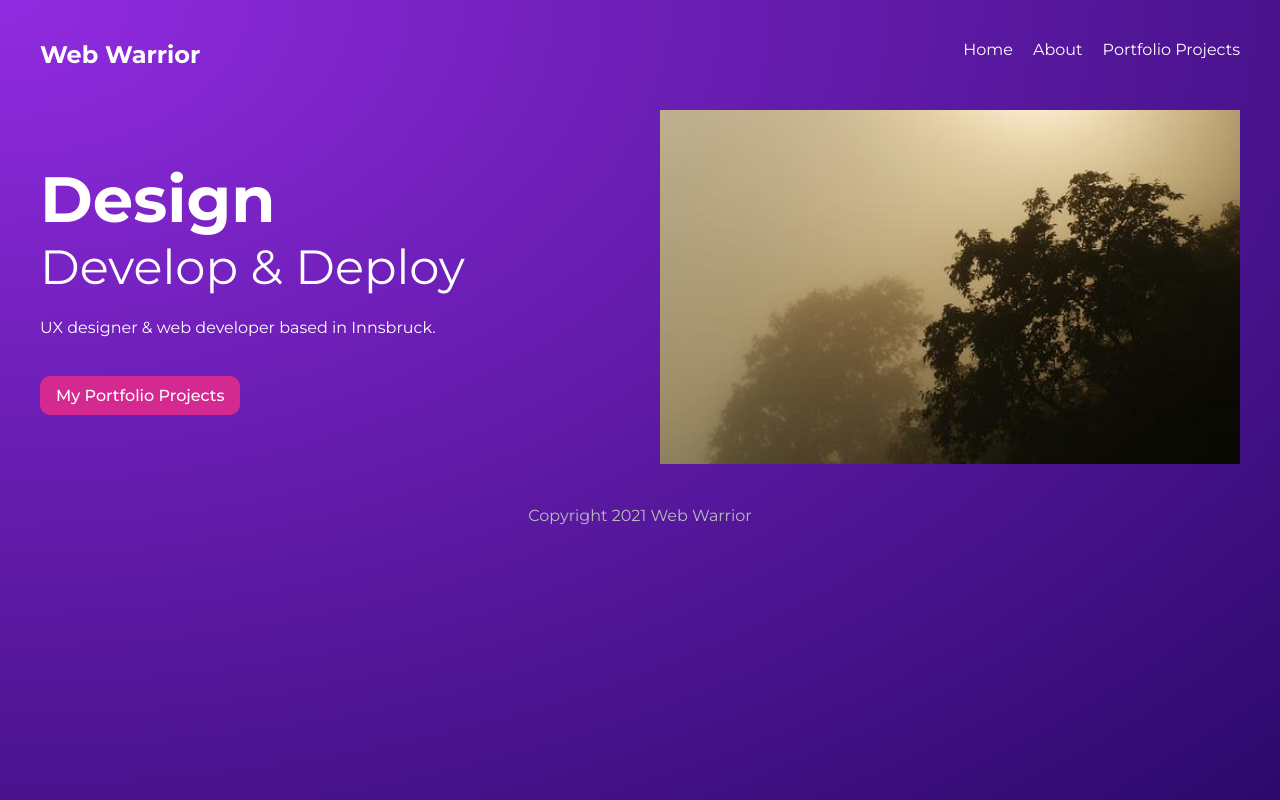
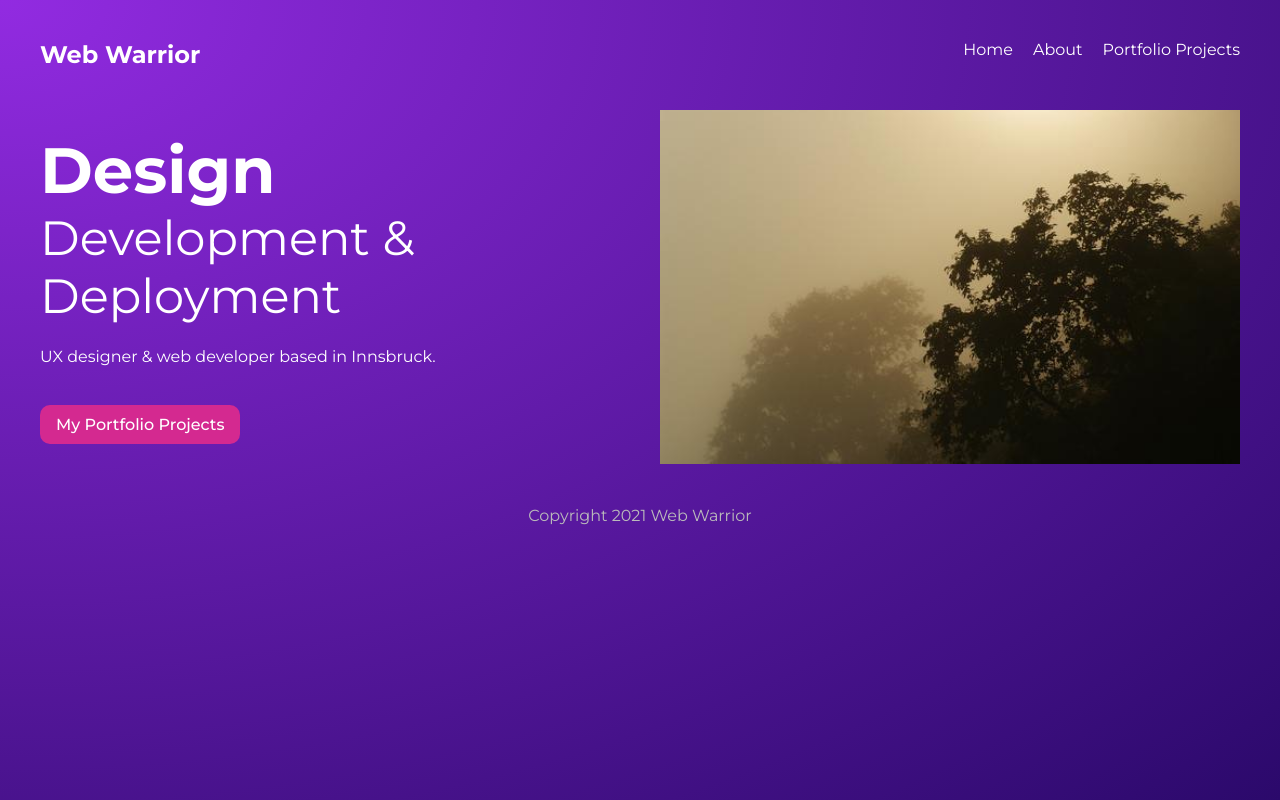
Before and after one commit to alex-gru/gatsby-react-web-warrior, a Gatsby site: page / in a window 1280 px wide. Built offline with nearby package versions, Linux system fonts and the light colour scheme; Gatsby itself is replaced by a stand-in of ours.

Commit message:
small change for testing CD pipeline (automatic deployment from GitHub to Netlify)

```diff
--- a/src/pages/index.js
+++ b/src/pages/index.js
@@ -13,7 +13,7 @@ export default function Home( { data }) {
       <section className={styles.header}>
         <div>
           <h2>Design</h2>
-          <h3>Develop & Deploy</h3>
+          <h3>Development & Deployment</h3>
           <p>UX designer & web developer based in Innsbruck.</p>
           <Link className={styles.btn} to={"/projects"}>My Portfolio Projects</Link>
         </div>
```
